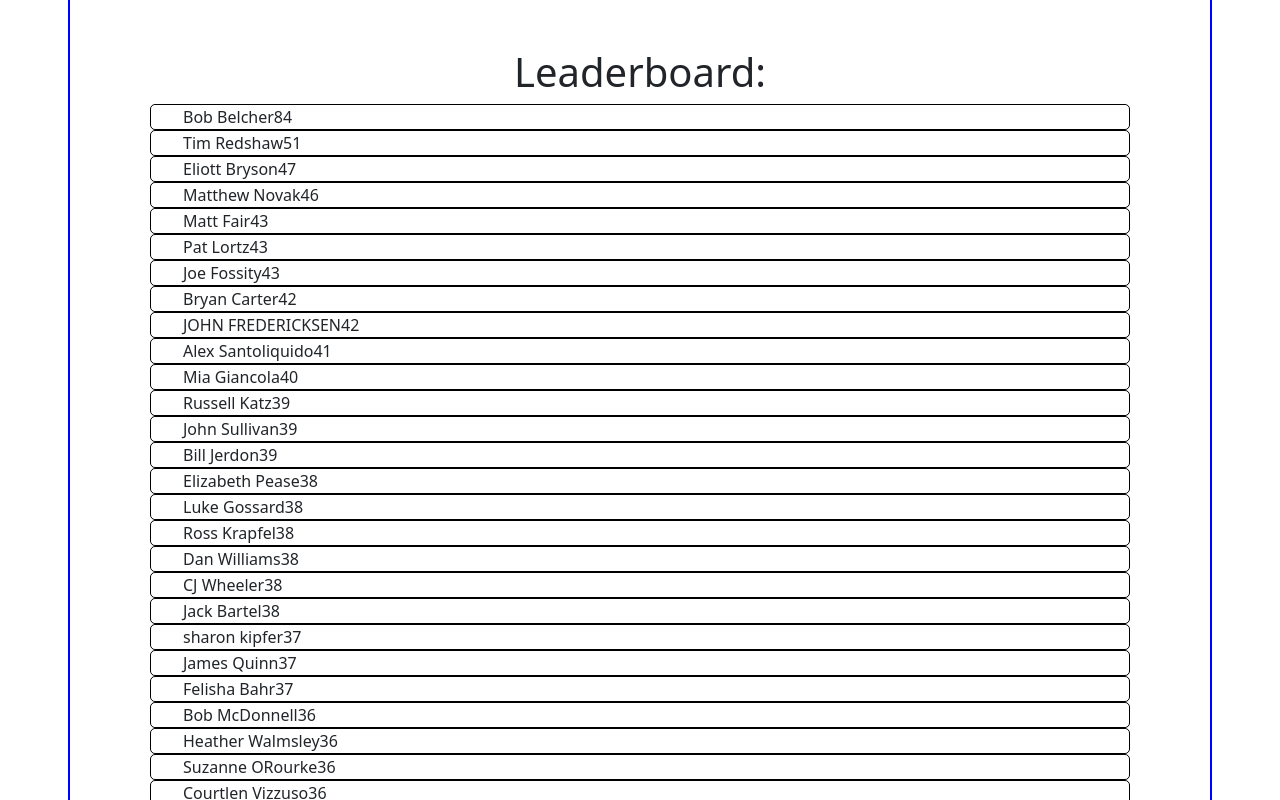
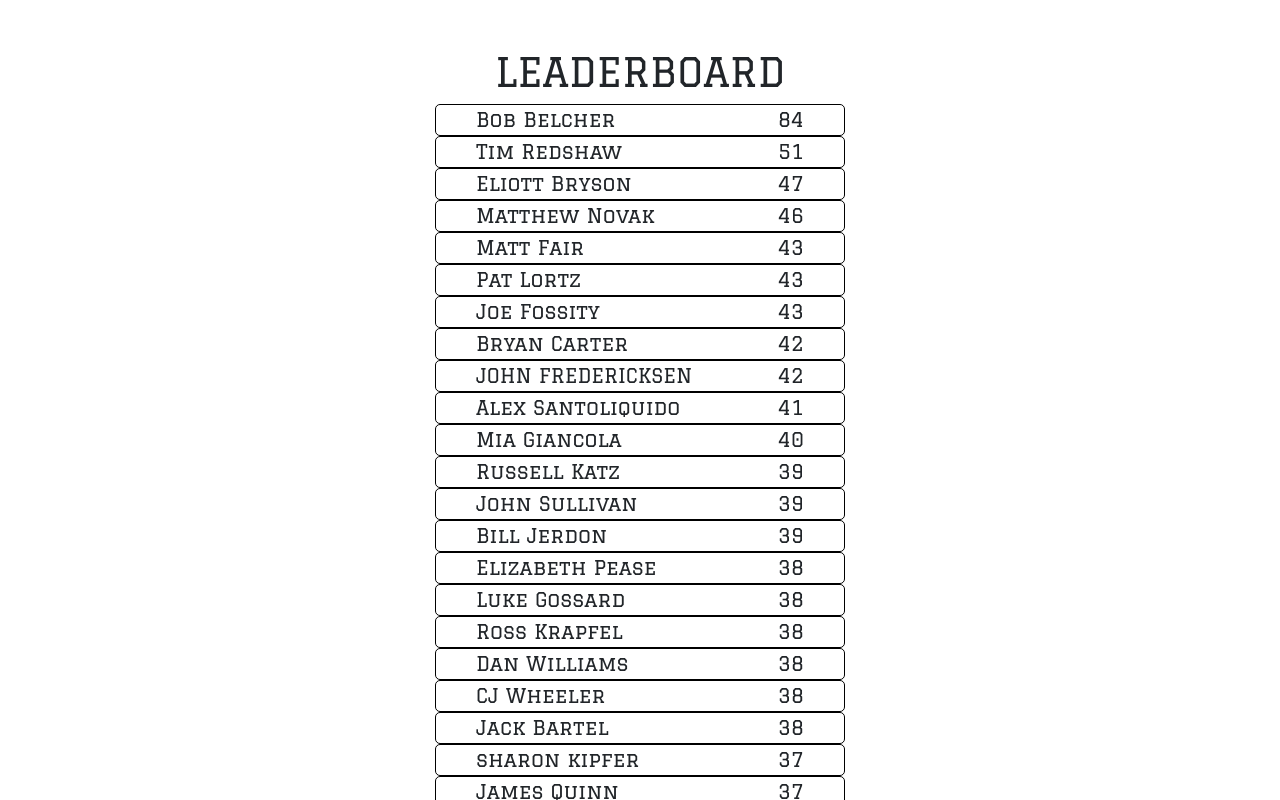
Before and after one commit to drycode/leaderboard, a React (Create React App) app: page / in a window 1280 px wide. Shown: the top 800 px of the page. Built offline with nearby package versions, Linux system fonts and the light colour scheme.

Commit message:
WIP frontend styled

```diff
--- a/src/App.css
+++ b/src/App.css
@@ -1,9 +1,11 @@
+@import url('https://fonts.googleapis.com/css2?family=Graduate&display=swap');
+
+body {
+	text-align: center;
+}
+
 #main-container {
-	outline: 2px solid blue;
-	padding-left: 5em;
-	padding-right: 5em;
 	padding-top: 3em;
-	padding-bottom: 3em;
 }
 
 #main-title {
@@ -13,3 +15,8 @@
 #status {
 	color: green;
 }
+
+#page-title {
+	text-transform: uppercase;
+	font-family: 'Graduate', Arial, Helvetica, sans-serif;
+}
--- a/src/App.js
+++ b/src/App.js
@@ -8,13 +8,15 @@ import ScoreCard from './ScoreCard';
 function App() {
 	return (
 		<div className='App vh-100'>
-			<Container id='main-container' className='h-100'>
-				<h1 className='d-flex justify-content-center'>Leaderboard:</h1>
-				<div id='results'>
-					{players.map((player) => {
-						console.log('player:');
-						return <ScoreCard player={player} />;
-					})}
+			<Container id='main-container' className='mx-auto d-flex justify-content-center'>
+				<div className='flex-col align-items-center'>
+					<h1 id='page-title'>Leaderboard</h1>
+					<div id='results'>
+						{players.map((player) => {
+							console.log('player:');
+							return <ScoreCard player={player} />;
+						})}
+					</div>
 				</div>
 			</Container>
 		</div>
--- a/src/ScoreCard.css
+++ b/src/ScoreCard.css
@@ -10,3 +10,38 @@
 .sc-score {
 	margin-right: 2em;
 }
+
+.score-card {
+	font-family: 'Graduate', Arial, Helvetica, sans-serif;
+	font-size: 20px;
+}
+
+/* @media (min-width: 576px) {
+	.score-card {
+		width: 50%;
+	}
+}
+
+@media (min-width: 768px) {
+	.score-card {
+		width: 50%;
+	}
+}
+
+@media (min-width: 992px) {
+	.score-card {
+		width: 50%;
+	}
+}
+
+@media (min-width: 1200px) {
+	.score-card {
+		width: 50%;
+	}
+}
+
+@media (min-width: 1400px) {
+	.score-card {
+		width: 50%;
+	}
+} */
--- a/src/ScoreCard.js
+++ b/src/ScoreCard.js
@@ -3,9 +3,11 @@ import './ScoreCard.css';
 
 function ScoreCard({ player }) {
 	return (
-		<div className='score-card d-flex' key={player.email}>
-			<span className='sc-name'>{player.name}</span>
-			<span className='sc-score'>{player.score}</span>
+		<div className='score-card' key={player.email}>
+			<div className='d-flex justify-content-between'>
+				<div className='sc-name'>{player.name}</div>
+				<div className='sc-score align-self-end'>{player.score}</div>
+			</div>
 		</div>
 	);
 }
```
